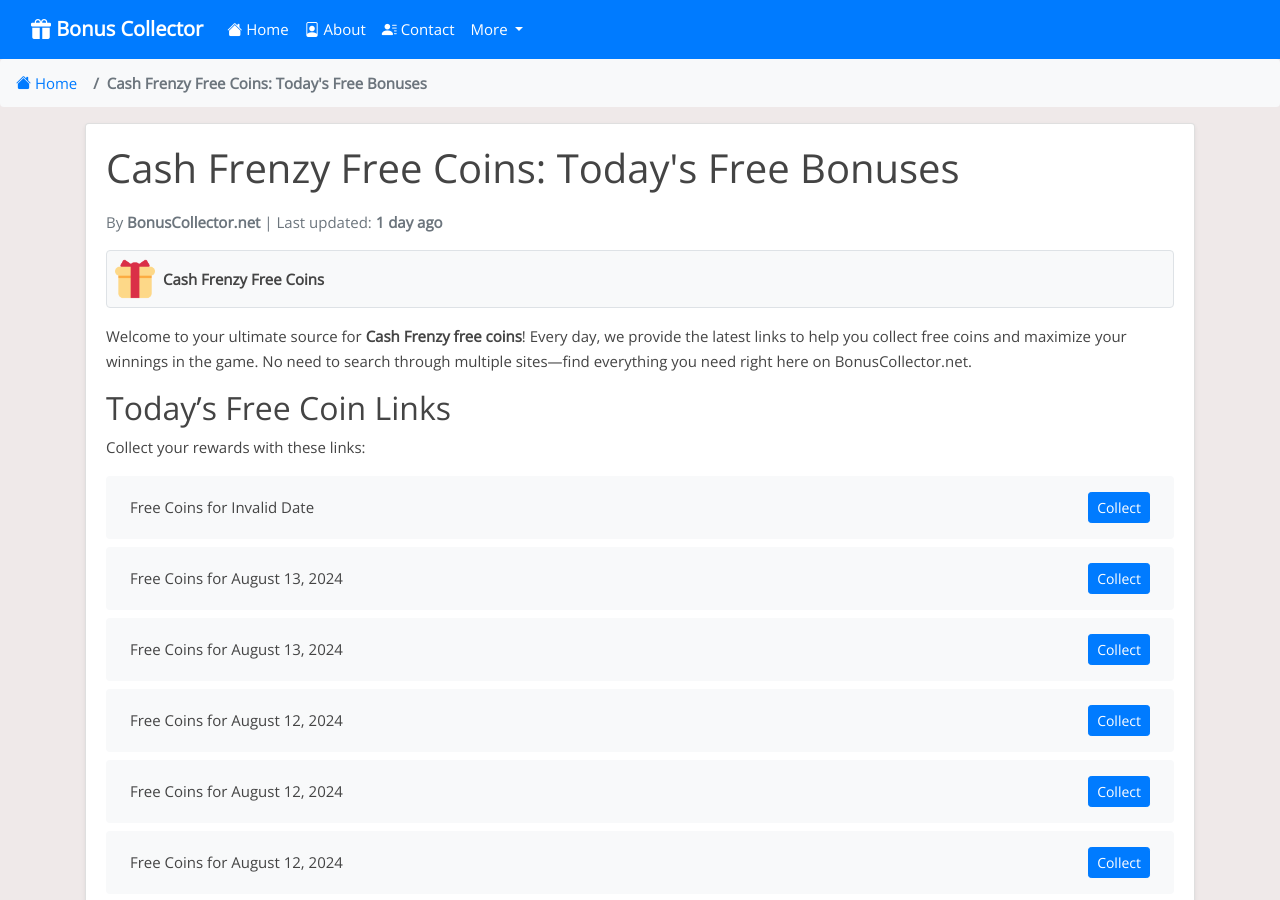
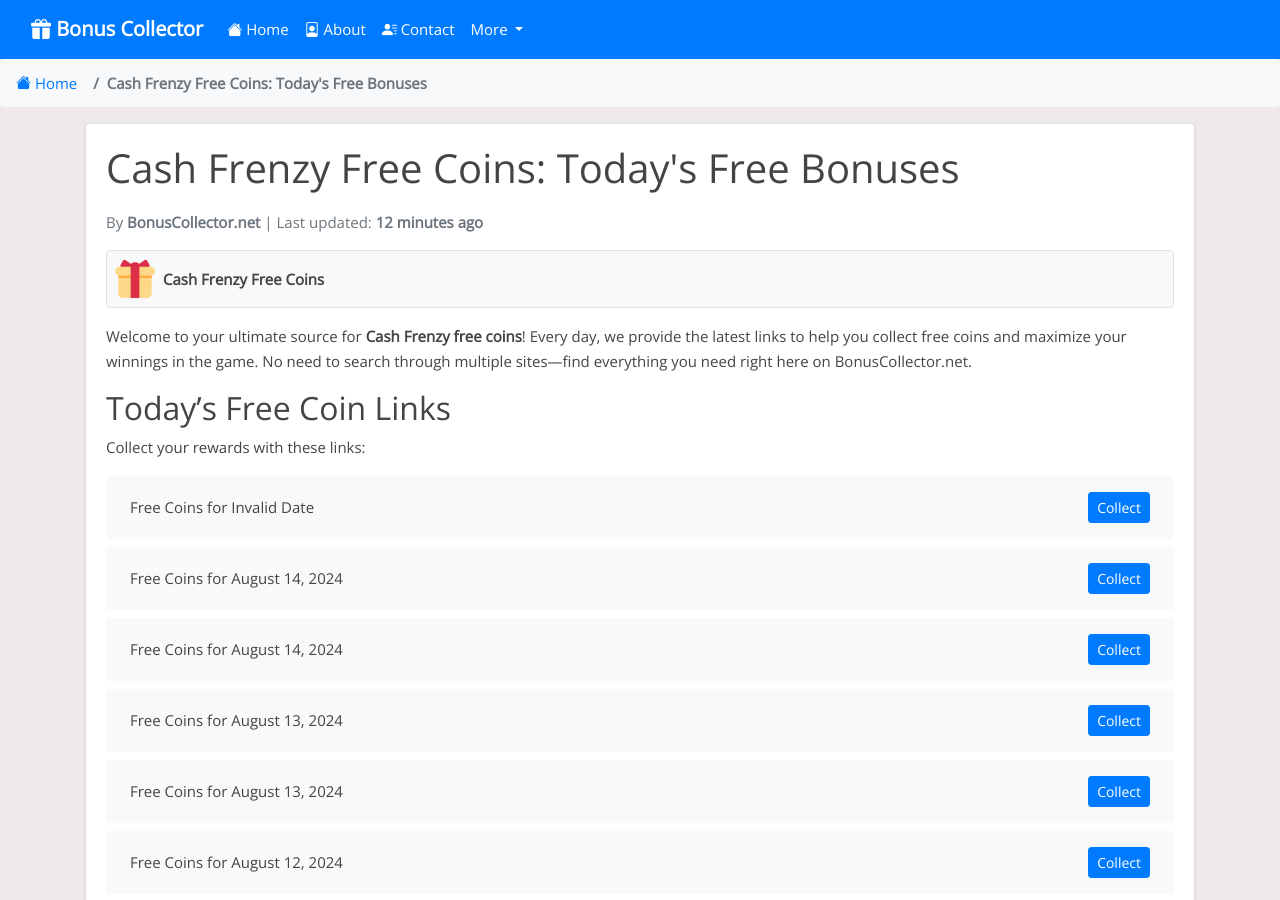
Before and after one commit to Prollad99/bs-net, a Jekyll site: the page built from _posts/2024-07-04-cash-frenzy.md, in a window 1280 px wide and 900 px high. Built offline with Jekyll 4.4.1, drawn with Linux system fonts in a browser that asks for light colours; nearby versions of some CDN libraries; comment, search, counter and statistics services are not loaded; some of the changed text lies outside the part shown.

Commit message:
Update cash-frenzy reward links and last modified date

```diff
--- a/_data/include_files.yml
+++ b/_data/include_files.yml
@@ -14,7 +14,7 @@
   last_modified: 2024-08-13 03:35:58
 
 cash-frenzy.html:
-  last_modified: 2024-08-13 03:11:31
+  last_modified: 2024-08-14 03:12:23
 
 hit-it-rich.html:
   last_modified: 2024-08-12 03:36:09
--- a/_includes/cash-frenzy.html
+++ b/_includes/cash-frenzy.html
@@ -2,6 +2,14 @@
   <li class="list-group-item d-flex justify-content-between align-items-center">
     <span>Free Coins for Invalid Date</span>
     <a href="https://bit.ly/installCashFrenzyNow" class="btn btn-primary btn-sm">Collect</a>
+  </li>
+  <li class="list-group-item d-flex justify-content-between align-items-center">
+    <span>Free Coins for August 14, 2024</span>
+    <a href="https://cashfrenzy.co/0814fbcoins" class="btn btn-primary btn-sm">Collect</a>
+  </li>
+  <li class="list-group-item d-flex justify-content-between align-items-center">
+    <span>Free Coins for August 14, 2024</span>
+    <a href="http://cashfrenzy.co/46GPDbk" class="btn btn-primary btn-sm">Collect</a>
   </li>
   <li class="list-group-item d-flex justify-content-between align-items-center">
     <span>Free Coins for August 13, 2024</span>
@@ -391,12 +399,4 @@
     <span>Free Coins for Invalid Date</span>
     <a href="https://cashfrenzy.co/0629fbcoins2" class="btn btn-primary btn-sm">Collect</a>
   </li>
-  <li class="list-group-item d-flex justify-content-between align-items-center">
-    <span>Free Coins for Invalid Date</span>
-    <a href="http://cashfrenzy.co/4boOztk" class="btn btn-primary btn-sm">Collect</a>
-  </li>
-  <li class="list-group-item d-flex justify-content-between align-items-center">
-    <span>Free Coins for Invalid Date</span>
-    <a href="https://cashfrenzy.co/0629fbcoins" class="btn btn-primary btn-sm">Collect</a>
-  </li>
 </ul>
```
Also changed, not shown: links-json/cash-frenzy.json (+8 -6 lines).
